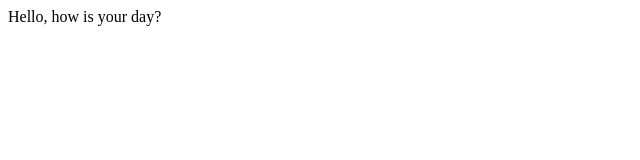
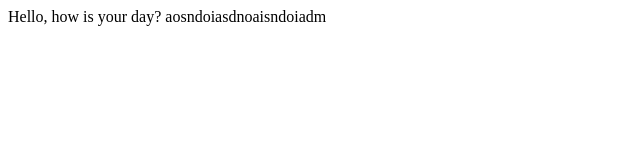
Before and after one commit to IsaacWiscox/IsaacWiscox.github.io, a plain HTML site: page index.html in a window 1280 px wide. Shown: the whole page, without its empty margins (0-640 px from the left). Drawn offline with Linux system fonts and the light colour scheme.

Commit message:
Update index.html

```diff
--- a/index.html
+++ b/index.html
@@ -1,5 +1,5 @@
 <html>
 <body>
-Hello, how is your day?
+Hello, how is your day? aosndoiasdnoaisndoiadm
 </body>
 </html>
```
